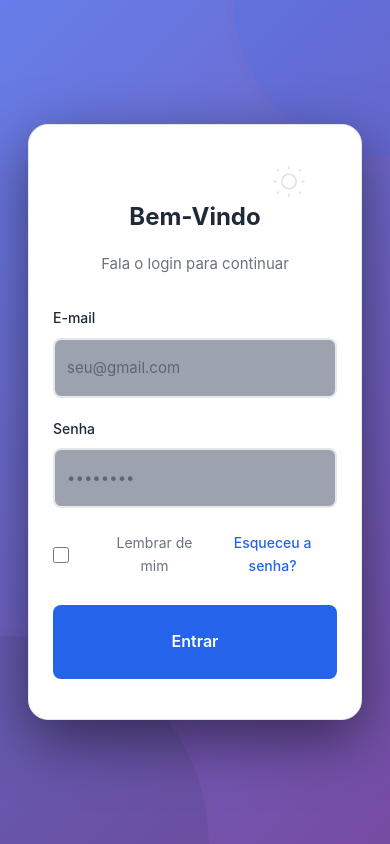
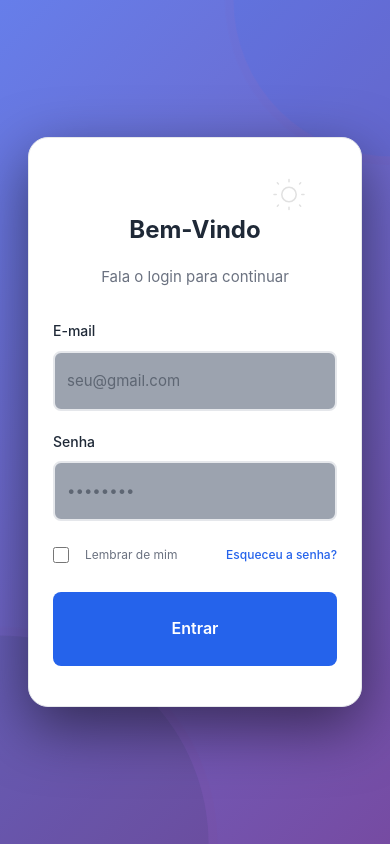
Before and after one commit to DevPeress/EduConnect-Web, a React (Vite) app: page /login in a window 390 px wide. Built offline with nearby package versions, Linux system fonts and the light colour scheme.

Commit message:
Responsividade da página

```diff
--- a/src/paginas/Login/index.tsx
+++ b/src/paginas/Login/index.tsx
@@ -52,11 +52,11 @@ const Login = () => {
                 </div>
 
                 <div className='flex justify-between items-center mt-1'>
-                    <label className="flex items-center gap-8 cursor-pointer text-[14px] text-(--text-secondary)">
+                    <label className="flex items-center gap-8 cursor-pointer text-[12px] md:text-[14px] text-(--text-secondary)">
                         <input type="checkbox" className='w-4 h-4 cursor-pointer accent-(--primary-color)' />
-                        <span >Lembrar de mim</span>
+                        <span className='-ml-4 '>Lembrar de mim</span>
                     </label>
-                    <a className='text-(--primary-color) text-[14px] font-medium hover:text-(--primary-hover) hover:underline'>Esqueceu a senha?</a>
+                    <a className='text-(--primary-color) text-[12px] md:text-[14px] font-medium hover:text-(--primary-hover) hover:underline'>Esqueceu a senha?</a>
                 </div>
 
                 <button type='submit' className='w-full px-3.5 py-6 bg-(--primary-color) text-white border-none rounded-lg text-[16px] font-semibold cursor-pointer mt-2 hover:bg-(--primary-hover) hover:-translate-y-0.5'>Entrar</button>
```
